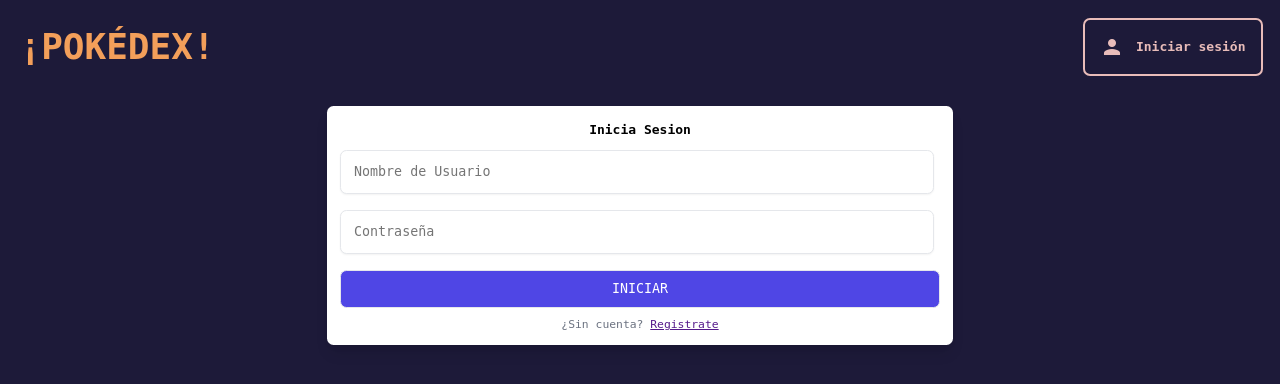
After one commit to Guadapf/Pokedex, a PHP site: page /vista-login.php in a window 1280 px wide. The commit adds this page. Shown: the top 384 px of the page. Run offline with PHP 8.4, Linux system fonts and the light colour scheme.

Commit message:
login y validacion

```diff
--- /dev/null
+++ b/estilos/estilos-vista-login.css
@@ -0,0 +1,68 @@
+/*FORMULARIO*/
+.form {
+    background-color: #fff;
+    display: block;
+    padding: 1rem;
+    width: 50%;
+    border-radius: 0.5rem;
+    box-shadow: 0 10px 15px -3px rgba(0, 0, 0, 0.1), 0 4px 6px -2px rgba(0, 0, 0, 0.05);
+}
+
+.form-title {
+    line-height: 1.75rem;
+    font-weight: 600;
+    text-align: center;
+    color: #000;
+}
+
+.contenedor-input {
+    position: relative;
+}
+
+.contenedor-input input, .form button {
+    outline: none;
+    border: 1px solid #e5e7eb;
+    margin: 8px 0;
+}
+
+.contenedor-input input {
+    background-color: #fff;
+    padding: 1rem;
+    padding-right: 3rem;
+    line-height: 1.25rem;
+    width: 90%;
+    border-radius: 0.5rem;
+    box-shadow: 0 1px 2px 0 rgba(0, 0, 0, 0.05);
+}
+
+.submit {
+    display: block;
+    padding-top: 0.75rem;
+    padding-bottom: 0.75rem;
+    padding-left: 1.25rem;
+    padding-right: 1.25rem;
+    background-color: #4F46E5;
+    color: #ffffff;
+    line-height: 1.25rem;
+    font-weight: 500;
+    width: 100%;
+    border-radius: 0.5rem;
+    text-transform: uppercase;
+}
+
+.signup-link {
+    color: #6B7280;
+    font-size: 0.875rem;
+    line-height: 1.25rem;
+    text-align: center;
+}
+
+.signup-link a {
+    text-decoration: underline;
+}
+/*FORMULARIO*/
+.contenedor {
+    display: flex;
+    justify-content: center;
+    align-items: center;
+}
--- a/index.php
+++ b/index.php
@@ -17,7 +17,7 @@
     <header>
         <h1>¡POKÉDEX!</h1>
         <div>
-            <a href="" class="enlace-grande boton-grande"><i class="material-icons">person</i> Iniciar sesión</a>
+            <a href="vista-login.php" class="enlace-grande boton-grande"><i class="material-icons">person</i> Iniciar sesión</a>
         </div>
     </header>
     <main>
--- /dev/null
+++ b/vista-login.php
@@ -0,0 +1,48 @@
+<?php
+session_start();
+?>
+<!doctype html>
+<html lang="es">
+<head>
+    <meta charset="UTF-8">
+    <meta name="viewport"
+          content="width=device-width, user-scalable=no, initial-scale=1.0, maximum-scale=1.0, minimum-scale=1.0">
+    <meta http-equiv="X-UA-Compatible" content="ie=edge">
+    <title>Iniciar sesión</title>
+    <link rel="stylesheet" href="estilos/estilos-comunes.css">
+    <link rel="stylesheet" href="estilos/estilos-vista-login.css">
+    <link href="https://fonts.googleapis.com/icon?family=Material+Icons" rel="stylesheet">
+</head>
+<body>
+    <header>
+        <h1>¡POKÉDEX!</h1>
+        <div>
+            <a href="" class="enlace-grande boton-grande"><i class="material-icons">person</i> Iniciar sesión</a>
+        </div>
+    </header>
+    <main>
+        <section class="contenedor">
+            <form action="validar.php" method="post" class="form">
+                <p class="form-title">Inicia Sesion</p>
+                <div class="contenedor-input">
+                    <input type="text" name="nombre" placeholder="Nombre de Usuario" required>
+                </div>
+                <div class="contenedor-input">
+                    <input type="password" name="password" placeholder="Contraseña" required>
+                </div>
+                <?php
+                if (isset($_SESSION["error"])) {
+                    echo "<p style='color: red; text-align: center'>" . $_SESSION["error"] . "</p>";
+                    unset($_SESSION["error"]);
+                }
+                ?>
+                <button type="submit" class="submit">Iniciar</button>
+                <p class="signup-link">¿Sin cuenta?
+                    <a href="">Registrate</a>
+                </p>
+            </form>
+        </section>
+
+    </main>
+</body>
+</html>
```
Also changed, not shown: validar.php (added, +36 -0 lines).
